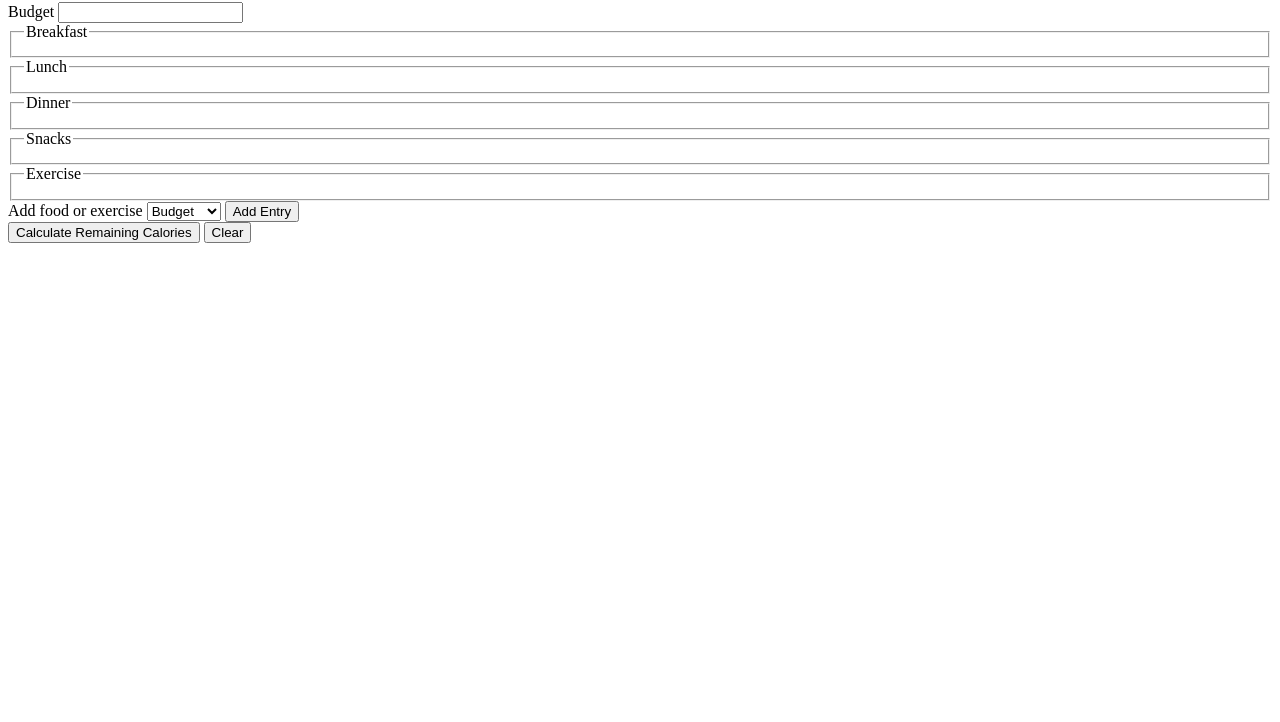
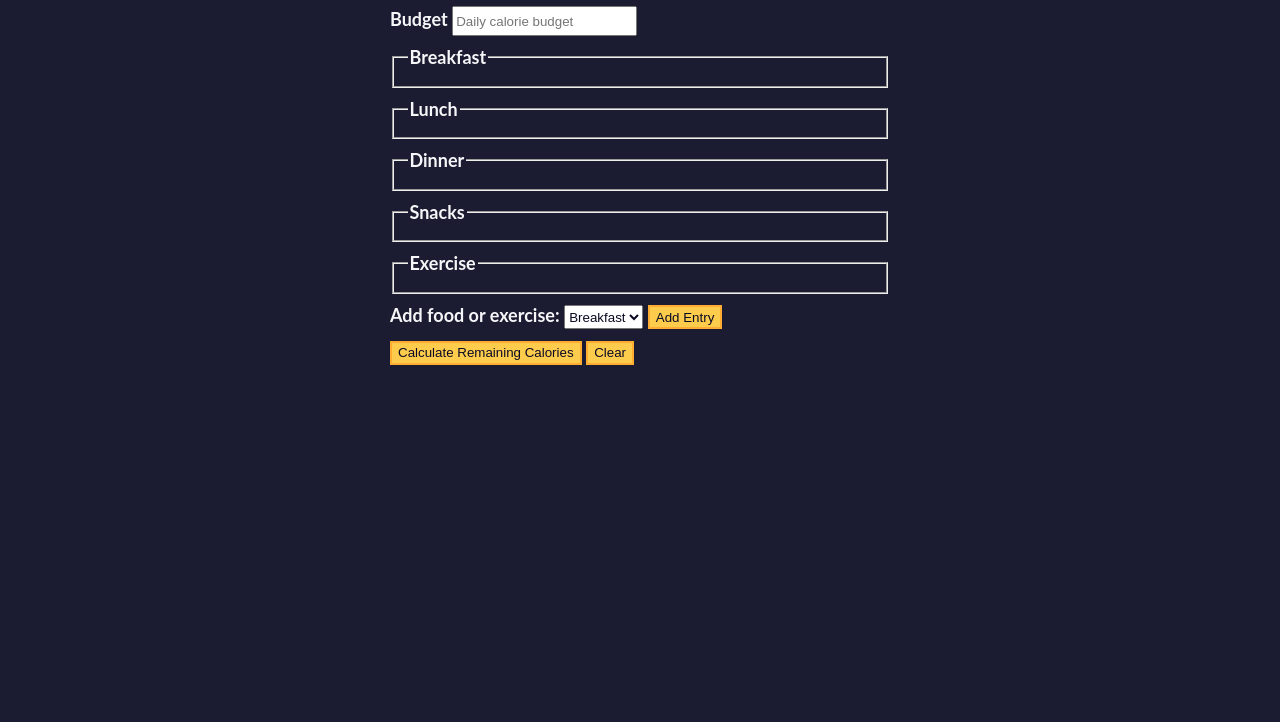
Before and after one commit to Hervepoh/FreeCodeCamp--JavaScript-Algorithms-and-Data-Structures, a plain HTML site: page Colorie Counter/index.html in a window 1280 px wide. Shown: the part 78-800 px from the top of the page. Drawn offline with Linux system fonts and the light colour scheme.

Commit message:
CSS styling all the app

```diff
--- a/Colorie Counter/index.html
+++ b/Colorie Counter/index.html
@@ -1,53 +1,66 @@
 <!DOCTYPE html>
 <html lang="en">
   <head>
-    <meta charset="UTF-8">
-    <meta name="viewport" content="width=device-width, initial-scale=1.0">
+    <meta charset="UTF-8" />
+    <meta name="viewport" content="width=device-width, initial-scale=1.0" />
     <title>Calorie Counter</title>
-    <link rel="stylesheet" href="styles.css">
+    <link rel="stylesheet" href="styles.css" />
   </head>
   <body>
     <main>
       <h1>Calorie Counter</h1>
-        <form action="">
+      <div class="container">
+        <form id="calorie-counter">
             <div>
               <label for="budget">Budget</label>
-                <input type="number" min="0">
+              <input
+                type="number"
+                id="budget"
+                min="0"
+                placeholder="Daily calorie budget"
+                required
+              />
             </div>
             <fieldset id="breakfast">
               <legend>Breakfast</legend>
+              <div class="input-container"></div>
             </fieldset>
             <fieldset id="lunch">
               <legend>Lunch</legend>
+              <div class="input-container"></div>
             </fieldset>
             <fieldset id="dinner">
               <legend>Dinner</legend>
+              <div class="input-container"></div>
             </fieldset>
             <fieldset id="snacks">
               <legend>Snacks</legend>
+              <div class="input-container"></div>
             </fieldset>
             <fieldset id="exercise">
               <legend>Exercise</legend>
+              <div class="input-container"></div>
             </fieldset>
-            <div>
-                <label for="add">Add food or exercise</label>
-                <select name="" id="">
-                    <option value="breakfast">Budget</option>
-                    <option value="lunch">dinner</option>
+            <div class="controls">
+              <label for="entry-dropdown">Add food or exercise:</label>
+              <select name="options" id="entry-dropdown">
+                <option value="breakfast" selected>Breakfast</option>
+                <option value="lunch">Lunch</option>
                 <option value="dinner">Dinner</option>
                 <option value="snacks">Snacks</option>
                 <option value="exercise">Exercise</option>
               </select>
-                <button type="submit">
-                    Add Entry
-                </button>
+              <button type="button" id="add-entry">Add Entry</button>
             </div>
             <div>
-                <input type="submit" value="Calculate Remaining Calories">
-                <input type="reset" value="Clear">
+              <button type="submit">Calculate Remaining Calories</button>
+              <button type="button" id="clear">Clear</button>
             </div>
           </form>
+      </div>
+      <div id="output" class="output hide">
 
+      </div>
     </main>
     <script src="scripts.js"></script>
   </body>
--- a/Colorie Counter/styles.css
+++ b/Colorie Counter/styles.css
@@ -0,0 +1,87 @@
+:root{
+    --light-grey: #f5f6f7;
+    --dark-blue: #0a0a23;
+    --fcc-blue: #1b1b32;
+    --light-yellow: #fecc4c;
+    --dark-yellow: #feac32;
+    --light-pink: #ffadad;
+    --dark-red: #850000;
+    --light-green: #acd157;
+}
+
+body {
+    font-family: "Lato", Helvetica, Arial, sans-serif;
+    font-size: 18px;
+    background-color: var(--fcc-blue);
+    color: var(--light-grey);
+}
+
+h1 {
+    text-align: center;
+}
+
+.container {
+    width: 70%;
+    max-width: 500px;
+}
+
+h1,
+.container,
+.output {
+  margin: 20px auto;
+}
+
+label,
+legend {
+  font-weight: bold;
+}
+
+.input-container {
+  display: flex;
+  flex-direction: column;
+}
+
+button {
+  cursor: pointer;
+  text-decoration: none;
+  background-color: var(--light-yellow);
+  border: 2px solid var(--dark-yellow);
+}
+
+button,
+input,
+select {
+  min-height: 24px;
+  color: var(--dark-blue);
+}
+
+fieldset,
+label,
+button,
+input,
+select {
+  margin-bottom: 10px;
+}
+
+.output {
+  border: 2px solid var(--light-grey);
+  padding: 10px;
+  text-align: center;
+}
+
+.hide {
+  display: none;
+}
+
+.output span {
+  font-weight: bold;
+  font-size: 1.2em;
+}
+
+.surplus {
+  color: var(--light-pink);
+}
+
+.deficit {
+  color: var(--light-green);
+}
```
Lines whose indentation alone changed are shown as unchanged.
